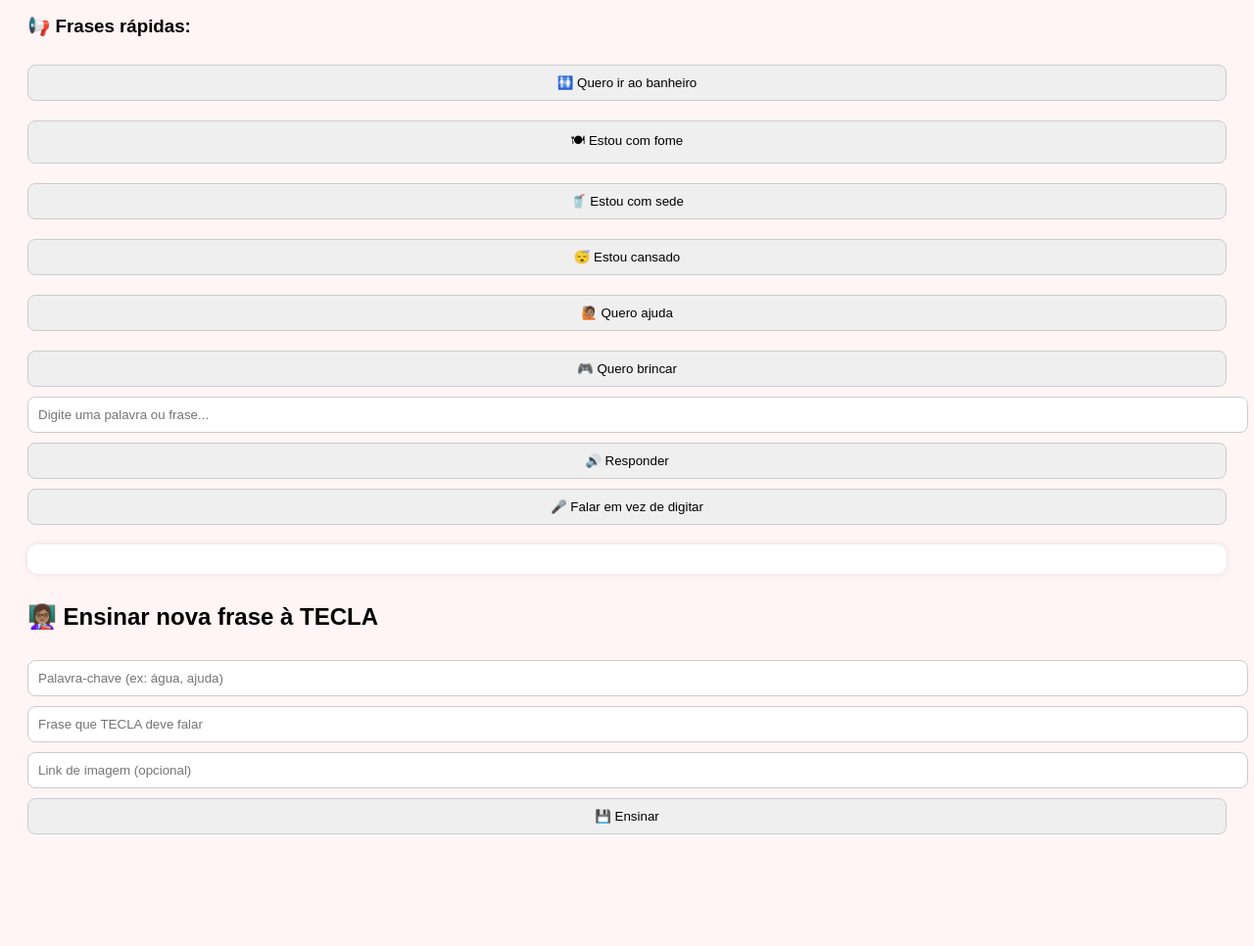
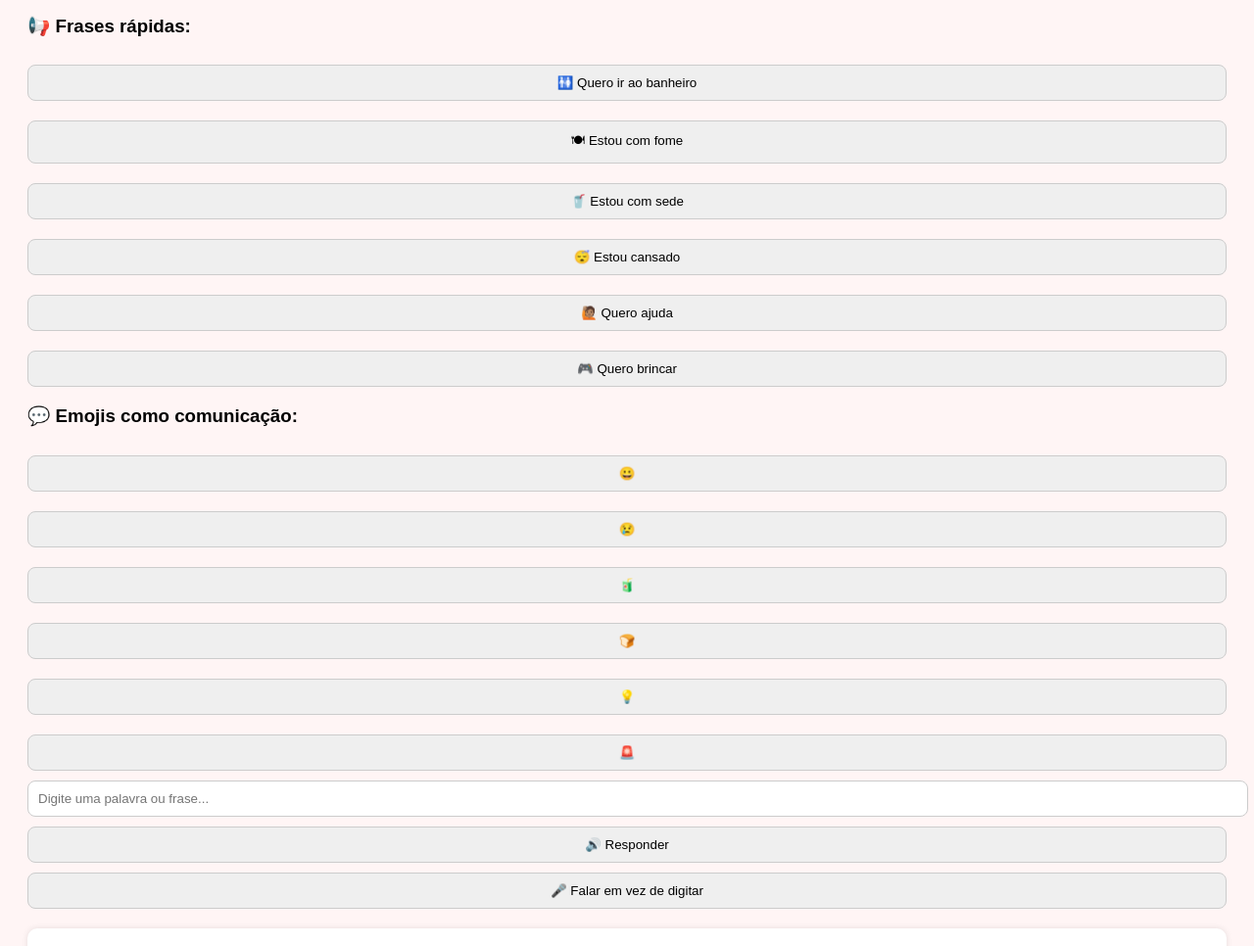
Before and after one commit to Dala35/TECLA-IA-ASSISTENTE-, a plain HTML site: page index.html in a window 1280 px wide. Shown: the part 130-1096 px from the top of the page at 98% size. Before the commit the page ends 1040 px from the top, so only its background shows below. Drawn offline with Linux system fonts and the light colour scheme.

Commit message:
Update index.html

```diff
--- a/index.html
+++ b/index.html
@@ -71,6 +71,15 @@
     <button onclick="responderPorChave('quero ajuda')">🙋🏽 Quero ajuda</button>
     <button onclick="responderPorChave('quero brincar')">🎮 Quero brincar</button>
   </div>
+  <h3>💬 Emojis como comunicação:</h3>
+<div style="display: flex; flex-wrap: wrap; gap: 10px;">
+  <button onclick="responderPorChave('😀')">😀</button>
+  <button onclick="responderPorChave('😢')">😢</button>
+  <button onclick="responderPorChave('🧃')">🧃</button>
+  <button onclick="responderPorChave('🍞')">🍞</button>
+  <button onclick="responderPorChave('💡')">💡</button>
+  <button onclick="responderPorChave('🚨')">🚨</button>
+</div>
 </div>
   <input type="text" id="entrada" placeholder="Digite uma palavra ou frase..." />
   <button onclick="responder()">🔊 Responder</button>
```
